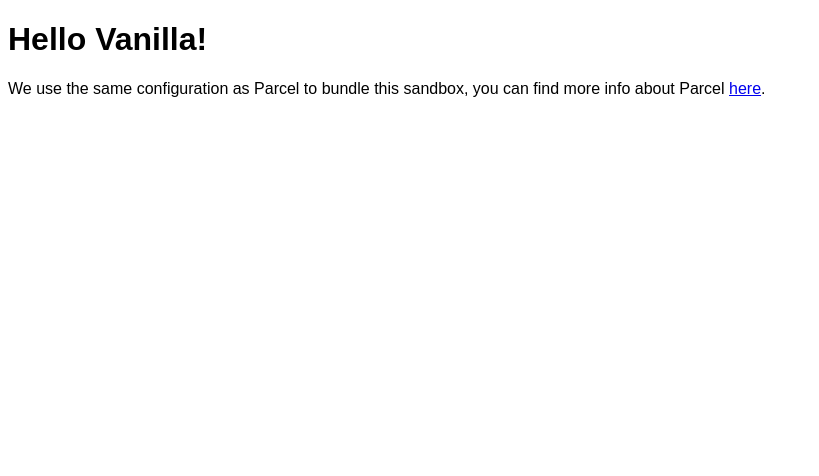
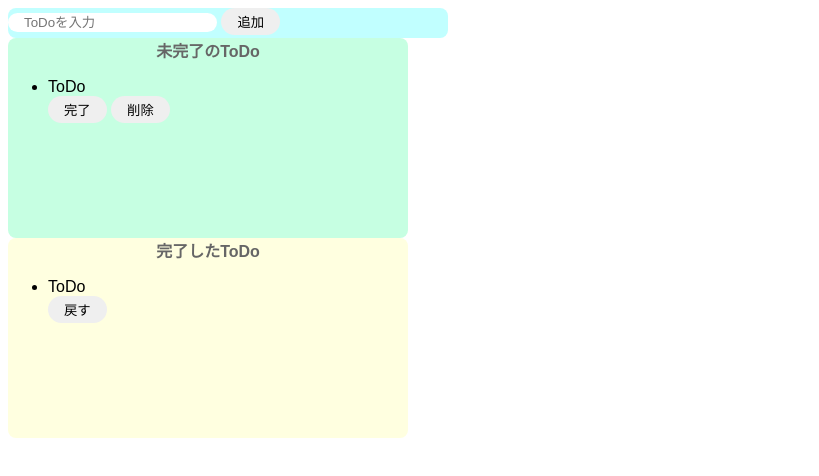
Before and after one commit to fujisawagithub/sandbox_js, a website built with Parcel: page index.html in a window 1280 px wide. Shown: the whole page, without its empty margins (0-819 px from the left). Built offline with nearby package versions, Linux system fonts and the light colour scheme.

Commit message:
Fix todo list

```diff
--- a/index.html
+++ b/index.html
@@ -1,16 +1,33 @@
 <!DOCTYPE html>
 <html>
+  <head>
+    <title>ToDo</title>
+    <meta charset="UTF-8" />
+  </head>
 
-<head>
-	<title>Parcel Sandbox</title>
-	<meta charset="UTF-8" />
-</head>
-
-<body>
-	<div id="app"></div>
-
-	<script src="src/index.js">
-	</script>
-</body>
-
+  <body>
+    <div class="input-area">
+      <input id="add-text" placeholder="ToDoを入力" />
+      <button id="add-button">追加</button>
+    </div>
+    <div class="imcopmplete-area">
+      <p class="title">未完了のToDo</p>
+      <ul id="incomplete-list">
+        <div class="list-row">
+          <li>ToDo</li>
+          <button>完了</button>
+          <button>削除</button>
+        </div>
+      </ul>
+    </div>
+    <div class="complete-area">
+          <p class="title">完了したToDo</p>
+        <ul id="complete-list">
+        <div class="list-row">
+          <li>ToDo</li>
+          <button>戻す</button>
+        </div>
+    </ul>
+    <script src="src/index.js"></script>
+  </body>
 </html>
--- a/src/index.js
+++ b/src/index.js
@@ -1,10 +1,49 @@
 import "./styles.css";
 
-document.getElementById("app").innerHTML = `
-<h1>Hello Vanilla!</h1>
-<div>
-  We use the same configuration as Parcel to bundle this sandbox, you can find more
-  info about Parcel
-  <a href="https://parceljs.org" target="_blank" rel="noopener noreferrer">here</a>.
-</div>
-`;
+const onClickAdd = () => {
+  const inputText = document.getElementById("add-text").value;
+  document.getElementById("add-text").value = "";
+
+  const div = document.createElement("div");
+  div.className = "list-row";
+
+  const li = document.createElement("li");
+  li.innerText = inputText;
+
+  const completeButton = document.createElement("button");
+  completeButton.innerText = "完了";
+  completeButton.addEventListener("click", () => {
+    dleteFromIncmpletelist(deleteButton.parentNode);
+    const addTarget = completeButton.parentNode;
+    const text = addTarget.firstElementChild.innerText;
+    addTarget.textContent = null;
+    const li = document.createElement("li");
+    li.innerText = text;
+    const backButton = document.createElement("button");
+    backButton.innerText = "戻す";
+    addTarget.appendChild("li");
+    addTarget.appendChild("buckButton");
+
+    document.getElementById("complete-list").appendChild("addTarget");
+  });
+
+  const deleteButton = document.createElement("button");
+  deleteButton.innerText = "削除";
+  deleteButton.addEventListener("click", () => {
+    dleteFromIncmpletelist(deleteButton.parentNode);
+  });
+
+  div.appendChild(li);
+  div.appendChild(completeButton);
+  div.appendChild(deleteButton);
+
+  document.getElementById("incomplete-list").appendChild(div);
+};
+
+const dleteFromIncmpletelist = (target) => {
+  document.getElementById("incomplete-list").removeChild(target);
+};
+
+document
+  .getElementById("add-button")
+  .addEventListener("click", () => onClickAdd());
--- a/src/styles.css
+++ b/src/styles.css
@@ -1,3 +1,51 @@
 body {
   font-family: sans-serif;
 }
+
+input {
+  border-radius: 16px;
+  border: none;
+  padding: 2px 16px;
+  outline: none;
+}
+
+button {
+  border-radius: 16px;
+  border: none;
+  padding: 4px 16px;
+}
+
+button:hover {
+  background-color: #ff7fff;
+  color: #fff;
+  cursor: pointer;
+}
+
+.input-area {
+  background-color: #c1ffff;
+  width: 440px;
+  height: 30px;
+  border-radius: 8px;
+}
+
+.imcopmplete-area {
+  background-color: #c6ffe2;
+  width: 400px;
+  min-height: 200px;
+  border-radius: 8px;
+}
+
+.complete-area {
+  background-color: #ffffe0;
+  width: 400px;
+  min-height: 200px;
+  border-radius: 8px;
+  list-style: none;
+}
+
+.title {
+  text-align: center;
+  margin-top: 0;
+  font-weight: bold;
+  color: #666;
+}
```
Also changed, not shown: package.json (+6 -4 lines).
